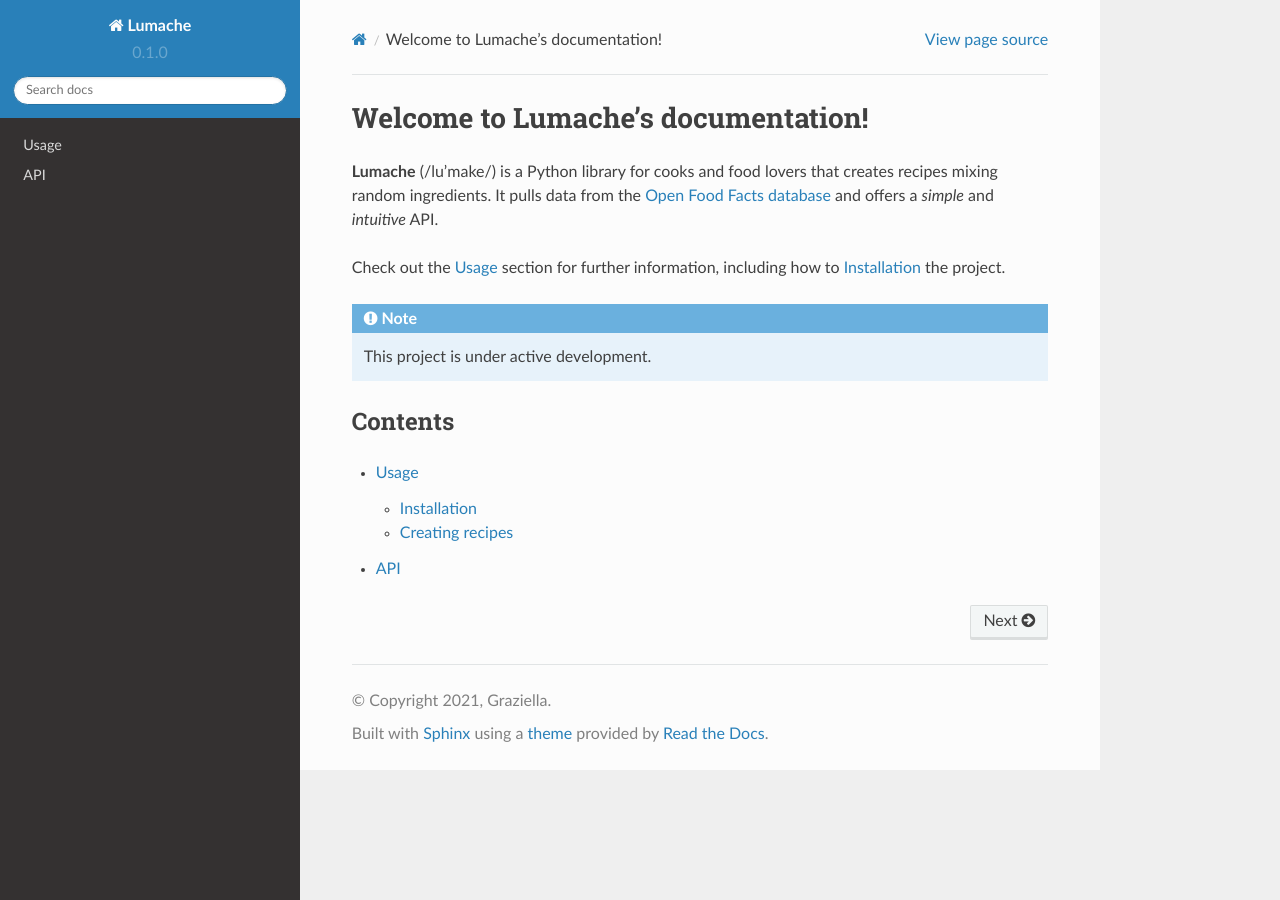
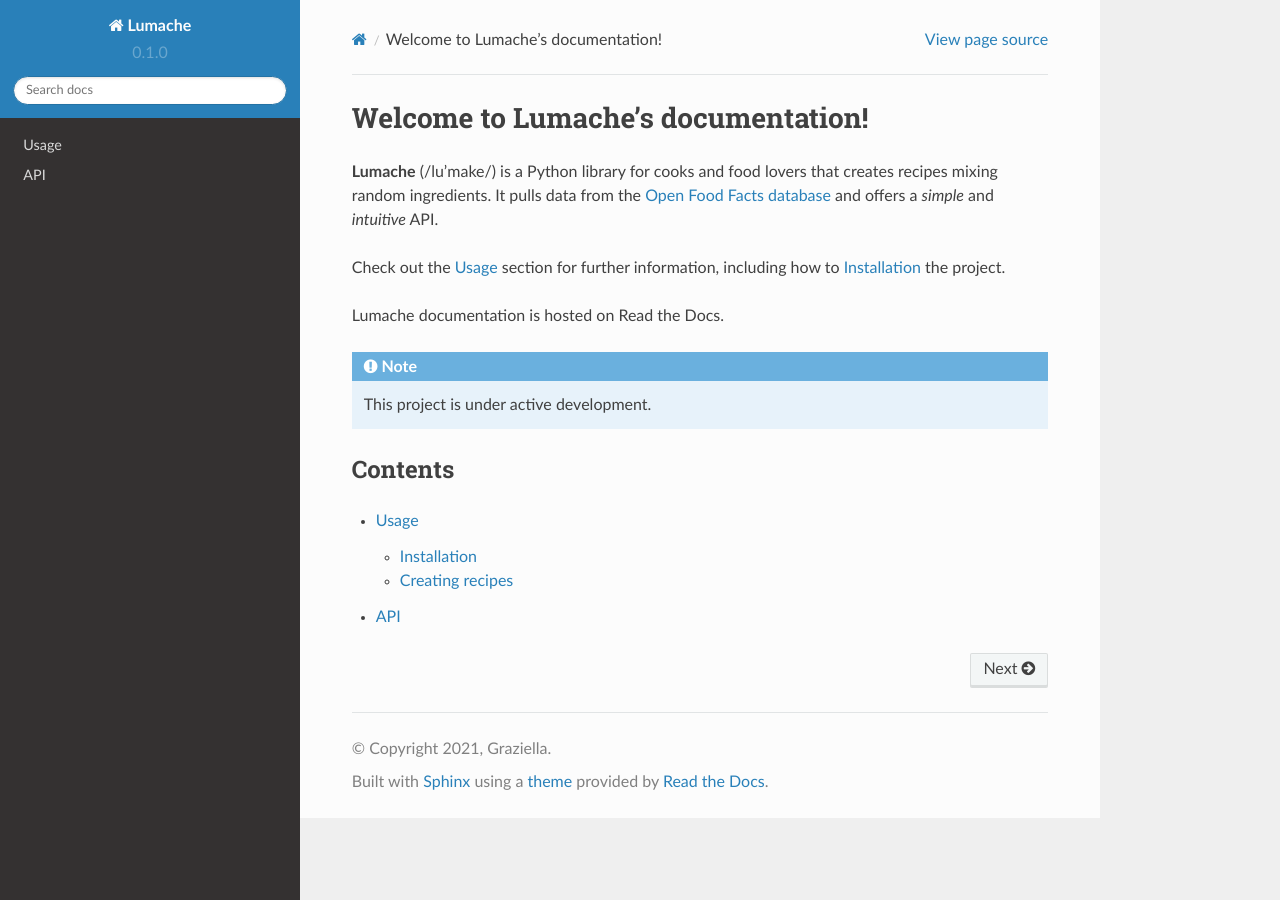
Before and after one commit to jrfaeder/rtd-tutorial, a Sphinx documentation site: the page built from docs/source/index.rst, in a window 1280 px wide. Built offline with Sphinx 7.4.7 and the Read the Docs theme 2.0.0, drawn with Linux system fonts in a browser that asks for light colours.

Commit message:
Update index.rst

```diff
--- a/docs/source/index.rst
+++ b/docs/source/index.rst
@@ -8,6 +8,8 @@ and offers a *simple* and *intuitive* API.
 
 Check out the :doc:`usage` section for further information, including
 how to :ref:`installation` the project.
+
+Lumache documentation is hosted on Read the Docs.
 
 .. note::
 
```
